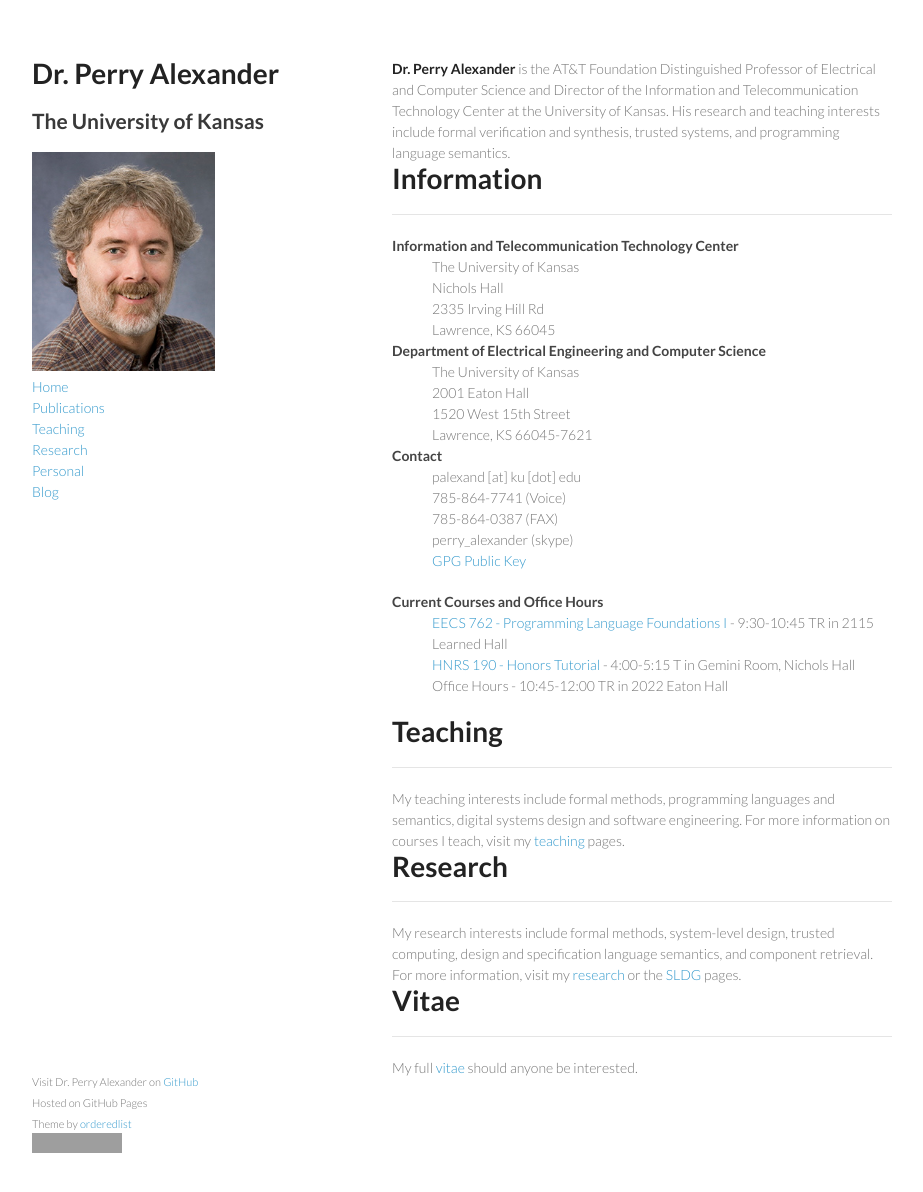
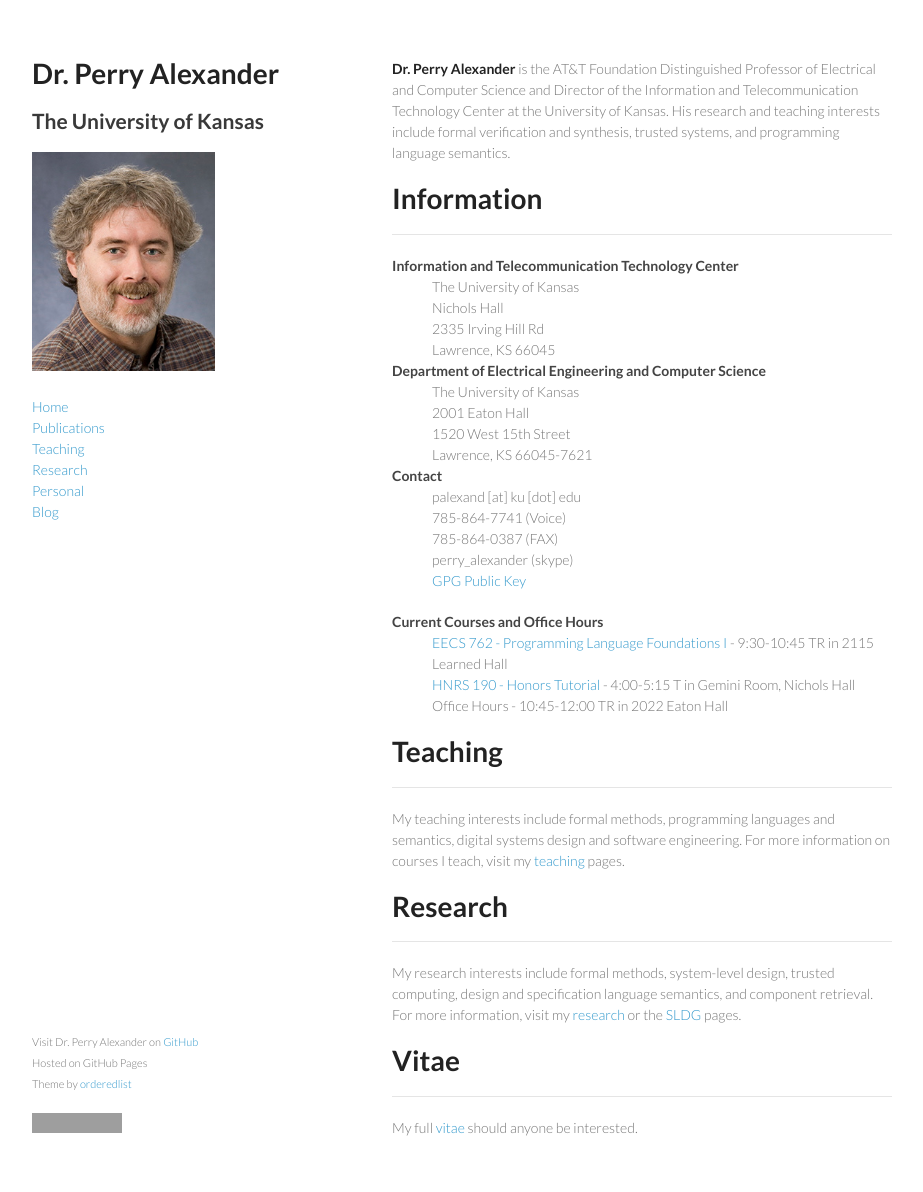
Before and after one commit to palexand/palexand.github.io, a Jekyll site: the page built from index.md, in a window 1280 px wide and 1208 px high. Shown: the top 1192 px of the window, without its empty margins (178-1101 px from the left). Built offline with Jekyll 4.4.1, drawn with Linux system fonts in a browser that asks for light colours; grey boxes are pictures that could not be loaded.

Commit message:
regressing style file

```diff
--- a/stylesheets/styles.css
+++ b/stylesheets/styles.css
@@ -12,11 +12,7 @@
   margin:0 0 20px;
 }
 
-p {
-  margin:0 0 0;
-}
-
-ul, ol, table, pre, dl {
+p, ul, ol, table, pre, dl {
   margin:0 0 20px;
 }
 
```
